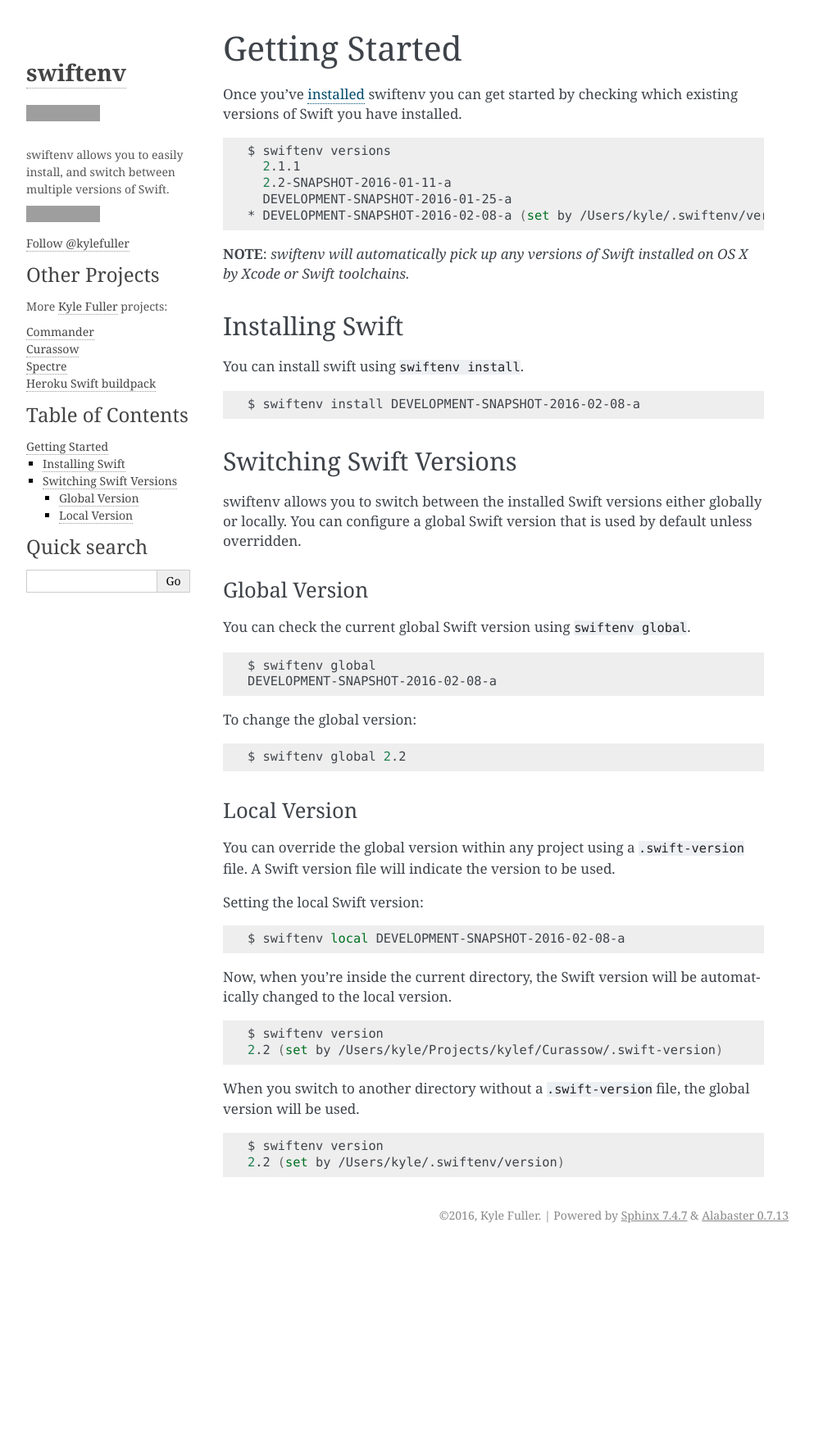
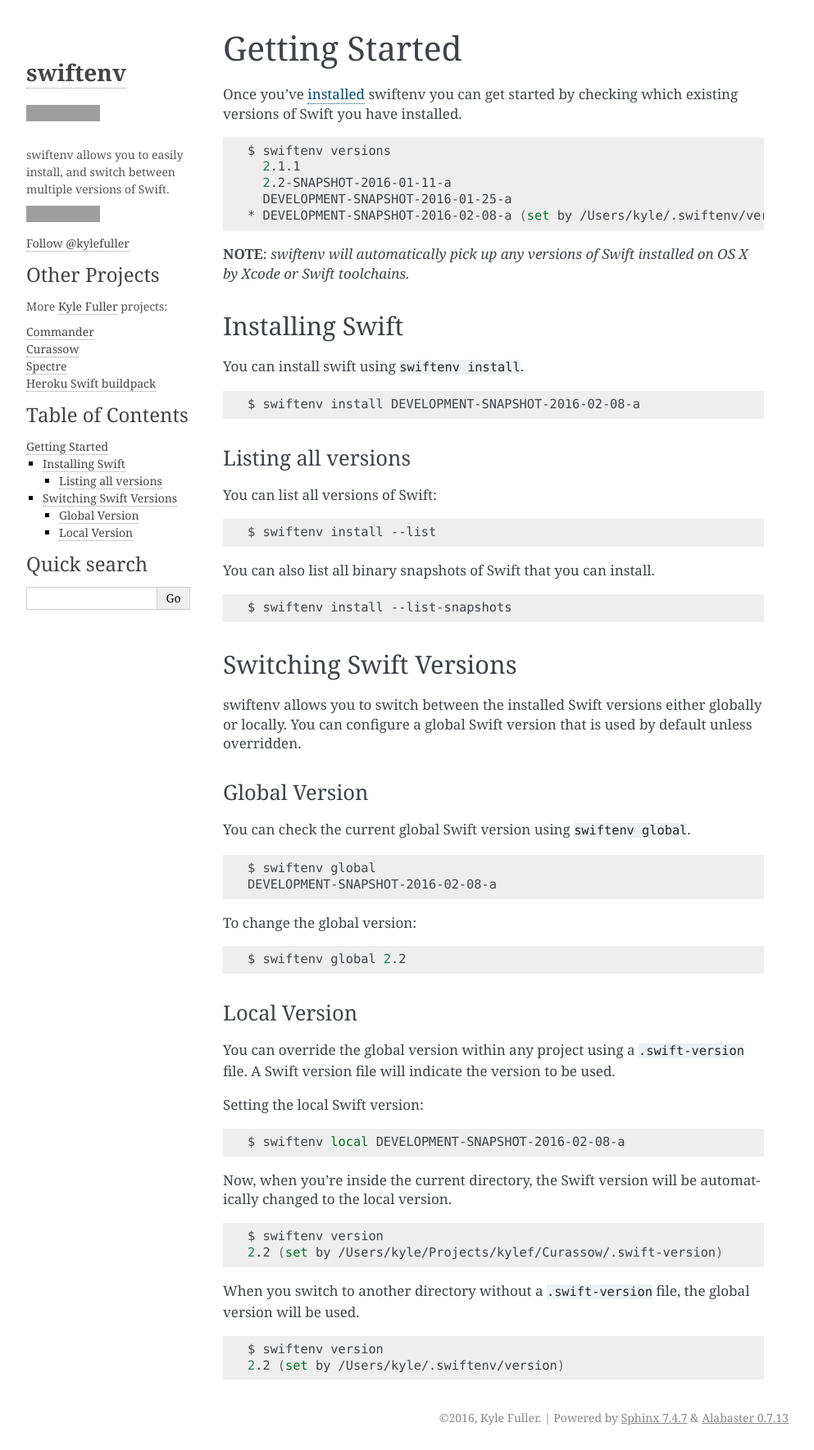
Before and after one commit to kylef/swiftenv, a Sphinx documentation site: the page built from docs/getting-started.md, in a window 1280 px wide. Shown: the whole page at 82% size, without its empty margins (148-1141 px from the left). Built offline with Sphinx 7.4.7, drawn with Linux system fonts in a browser that asks for light colours; comment, search, counter and statistics services are not loaded; before the commit the page ends 1522 px from its top, so only the background shows below that; grey boxes are pictures that could not be loaded.

Commit message:
[install] Add a `--list-snapshots` argument

````diff
--- a/docs/getting-started.md
+++ b/docs/getting-started.md
@@ -20,6 +20,20 @@
 
 ```shell
 $ swiftenv install DEVELOPMENT-SNAPSHOT-2016-02-08-a
+```
+
+### Listing all versions
+
+You can list all versions of Swift:
+
+```shell
+$ swiftenv install --list
+```
+
+You can also list all binary snapshots of Swift that you can install.
+
+```shell
+$ swiftenv install --list-snapshots
 ```
 
 ## Switching Swift Versions
````
Also changed, not shown: CHANGELOG.md (+6 -0 lines), 1 other file.
